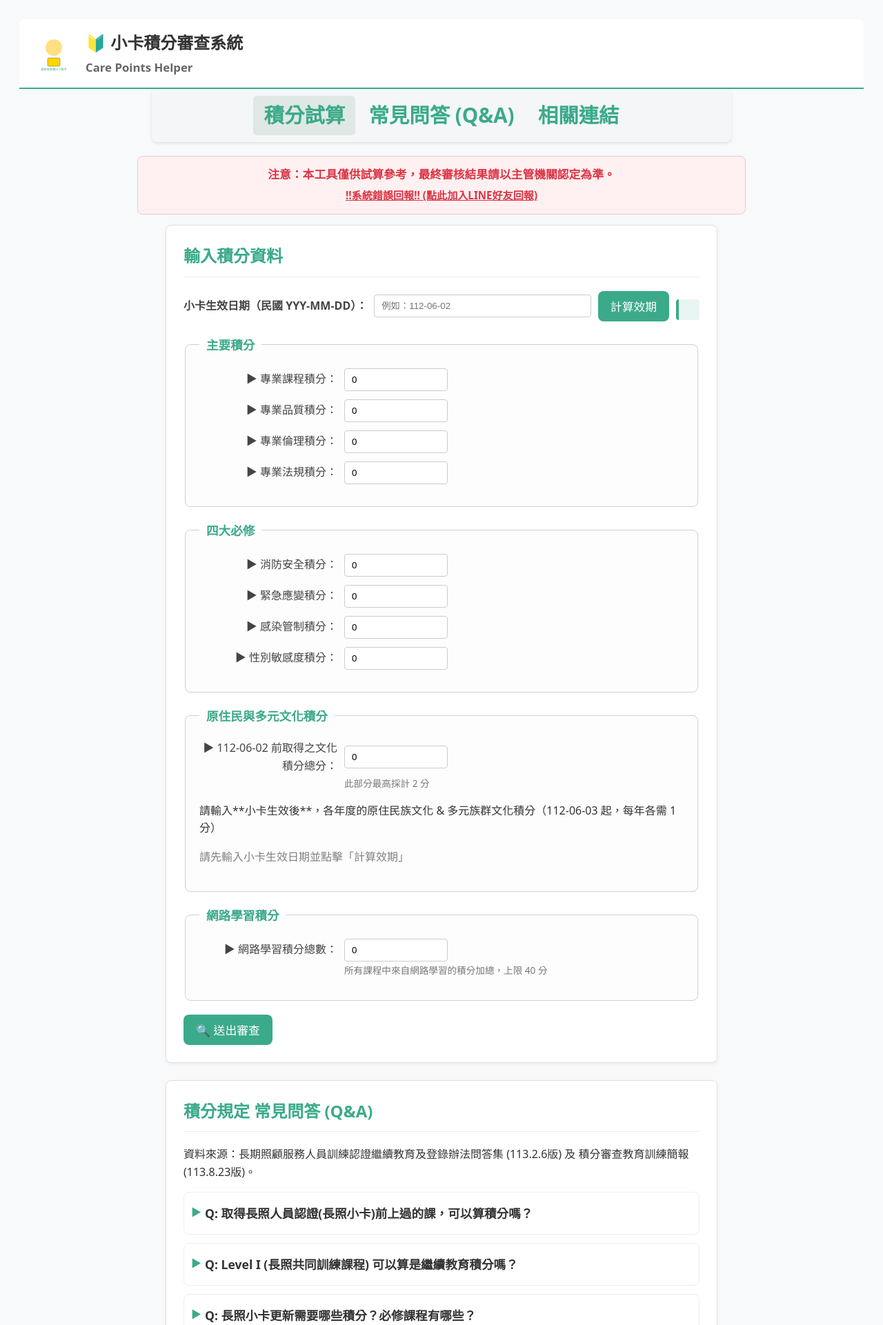
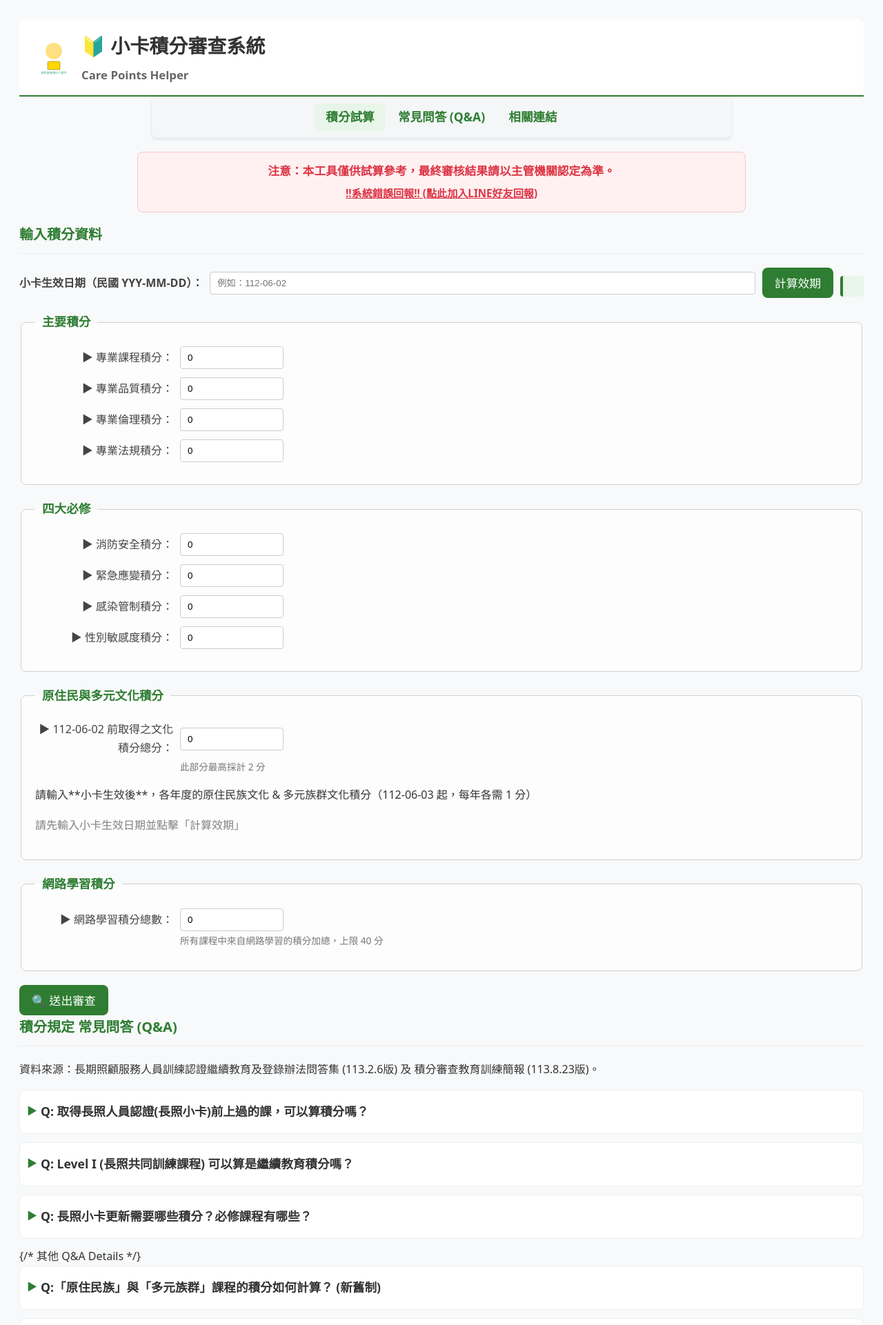
Before and after one commit to qqw0529-star/-, a Flask app: page / in a window 1280 px wide. Shown: the top 1921 px of the page at 69% size. Run offline with Flask 3, Linux system fonts and the light colour scheme; parts of the project's set-up code (start-up, migrations or seed data) failed here and were passed over.

Commit message:
Update style.css

```diff
--- a/static/style.css
+++ b/static/style.css
@@ -1,28 +1,64 @@
 /* 基本樣式 */
 html { scroll-behavior: smooth; }
-body { font-family: 'Noto Sans', 'Noto Sans TC', Arial, sans-serif; padding: 20px; color: #333; background-color: #f8f9fa; line-height: 1.6; }
-header { display: flex; align-items: center; gap: 16px; border-bottom: 2px solid #3BAA8A; padding-bottom: 10px; margin-bottom: 0; background-color: #fff; padding: 15px 20px; border-radius: 8px 8px 0 0; }
+body {
+  font-family: 'Noto Sans', 'Noto Sans TC', Arial, sans-serif;
+  padding: 20px;
+  color: #333;
+  background-color: #f8f9fa; /* (★ 建議) 區塊分隔 */
+  line-height: 1.7; /* (★ 建議) 增加行高 */
+  font-size: 16px; /* (★ 建議) 內文 16px */
+}
+header {
+  display: flex;
+  align-items: center;
+  gap: 10px; /* (★ 建議) 縮小間距 */
+  border-bottom: 2px solid #2e7d32; /* (★ 建議) 統一品牌色 */
+  padding-bottom: 10px;
+  margin-bottom: 0;
+  background-color: #fff;
+  padding: 15px 20px;
+  border-radius: 8px 8px 0 0;
+}
 header img { border-radius: 8px; }
-h1 { margin: 0; font-size: 1.5em;}
-h1 small { display: block; font-size: 0.7em; color: #666; margin-top: 4px; }
+h1 {
+  margin: 0;
+  font-size: 1.75em; /* (★ 建議) 強化字級 (28px) */
+}
+h1 small { display: block; font-size: 0.6em; color: #666; margin-top: 4px; } /*
 main { max-width: 800px; margin: 0 auto 20px auto; }
-section { background: #fff; border: 1px solid #e0e0e0; border-radius: 8px; padding: 25px; margin-bottom: 25px; box-shadow: 0 2px 5px rgba(0,0,0,0.05); }
-h2 { color: #3BAA8A; margin-top: 0; margin-bottom: 20px; border-bottom: 1px solid #eee; padding-bottom: 10px; }
+section { background: #fff; border: 1px solid #e0e0e0; border-radius: 8px; padding: 25px; margin-bottom: 25px; box-shadow: 0 2px 5px rgba(0,0,0,0.05); } /* (★ 建議) 區塊分隔 */
+h2 {
+  color: #2e7d32; /* (★ 建議) 統一品牌色 */
+  margin-top: 0;
+  margin-bottom: 20px;
+  border-bottom: 1px solid #eee;
+  padding-bottom: 10px;
+  font-size: 1.25em; /* (★ 建議) 強化字級 (20px) */
+}
 h4 { color: #555; margin-top: 15px; margin-bottom: 5px; font-size: 1.05em; }
 h4 small { font-weight: normal; color: #777; font-size: 0.9em; }
 
-/* Disclaimer 和 回報連結 樣式 */
+/* Disclaimer (符合"淡色背景警示"建議) */
 .disclaimer-notice { background-color: #fff1f1; color: #dc3545; border: 1px solid #f5c6cb; padding: 10px 20px; margin: 15px auto 15px auto; max-width: 840px; border-radius: 8px; font-size: 1.05em; font-weight: bold; text-align: center; }
 .disclaimer-notice p { margin: 3px 0; }
 .report-link { color: #dc3545; font-weight: bold; text-decoration: underline; font-size: 0.9em; cursor: pointer; }
 .report-link:hover { color: #a71d2a; }
 
-
 /* 導覽列 */
 nav.sub-nav { background: #f4f6f8; padding: 10px 0; border-radius: 8px; margin: 0 auto 20px auto; max-width: 840px; text-align: center; position: sticky; top: 10px; z-index: 10; box-shadow: 0 2px 4px rgba(0,0,0,0.1); }
-/* (★ 已修改) 導覽列字體大小 */
-nav.sub-nav a { display: inline-block; padding: 5px 15px; text-decoration: none; color: #3BAA8A; font-weight: bold; border-radius: 5px; font-size: 1.84em; /* Applied font size */ }
-nav.sub-nav a:hover, nav.sub-nav a:focus, nav.sub-nav a.active { background-color: #e0e8e5; outline: none; }
+nav.sub-nav a {
+  display: inline-block;
+  padding: 5px 15px;
+  text-decoration: none;
+  color: #2e7d32; /* (★ 建議) 統一品牌色 */
+  font-weight: bold;
+  border-radius: 5px;
+  font-size: 1.1em; /* (★ 建議) 強化字級 (17.6px) */
+}
+nav.sub-nav a:hover, nav.sub-nav a:focus, nav.sub-nav a.active {
+  background-color: #e8f5e9; /* (★ 建議) 統一輔色 */
+  outline: none;
+}
 
 /* 錨點跳轉偏移 */
 #calculator-section, #qa-section, #links-section { scroll-margin-top: 80px; }
@@ -32,7 +68,12 @@
 .input-group label { font-weight: bold; color: #444; min-width: 220px; text-align: right;}
 .input-group input[type="text"] { flex-grow: 1; padding: 8px 10px; border: 1px solid #ccc; border-radius: 4px; min-width: 150px; }
 fieldset { border: 1px solid #d0d0d0; border-radius: 8px; padding: 20px; margin-bottom: 20px; background-color: #fdfdfd; }
-legend { font-weight: bold; color: #3BAA8A; padding: 0 10px; font-size: 1.1em; }
+legend {
+  font-weight: bold;
+  color: #2e7d32; /* (★ 建議) 統一品牌色 */
+  padding: 0 10px;
+  font-size: 1.1em;
+}
 .input-item { display: grid; grid-template-columns: 200px 1fr; gap: 10px; align-items: center; margin-bottom: 12px; }
 .input-item label { font-weight: 500; color: #444; text-align: right; }
 .input-item input[type="number"], .input-item input[type="text"] { width: 100%; max-width: 150px; padding: 8px 10px; border: 1px solid #ccc; border-radius: 4px; box-sizing: border-box; }
@@ -43,29 +84,48 @@
 .yearly-item label { font-size: 0.95em; }
 
 /* 按鈕 */
-button { background: #3BAA8A; border: none; color: #fff; padding: 10px 18px; border-radius: 8px; cursor: pointer; font-size: 1.05em; transition: background-color 0.2s; }
-button:hover { background: #2f8c70; }
+button {
+  background: #2e7d32; /* (★ 建議) 統一品牌色 */
+  border: none;
+  color: #fff;
+  padding: 10px 18px;
+  border-radius: 8px;
+  cursor: pointer;
+  font-size: 1.05em;
+  transition: background-color 0.2s;
+}
+button:hover {
+  background: #266a29; /* (★ 建議) 統一品牌色 */
+}
 
 /* 日期顯示 */
-.date-info { margin-top: 10px; background: #e9f5f2; padding: 15px; border-radius: 4px; border-left: 4px solid #3BAA8A; font-size: 0.95em; color: #333; }
+.date-info {
+  margin-top: 10px;
+  background: #e8f5e9; /* (★ 建議) 統一輔色 */
+  padding: 15px;
+  border-radius: 4px;
+  border-left: 4px solid #2e7d32; /* (★ 建議) 統一品牌色 */
+  font-size: 0.95em;
+  color: #333;
+}
 .date-info p { margin: 8px 0; }
 .date-info hr { border: 0; border-top: 1px dashed #ccc; margin: 10px 0; }
 .date-info strong { color: #d9534f; }
 .date-info small { font-size: 0.9em; color: #555; }
 
 /* 結果顯示 */
-#result-section { border-top: 3px solid #3BAA8A; }
+#result-section { border-top: 3px solid #2e7d32; } /* (★ 建議) 統一品牌色 */
 #result-details ol { list-style-type: none; padding-left: 0; }
 #result-details li { background-color: #f8f9fa; border: 1px solid #e0e0e0; border-radius: 5px; padding: 12px 15px; margin-bottom: 10px; }
-#result-details li strong { color: #3BAA8A; }
+#result-details li strong { color: #2e7d32; } /* (★ 建議) 統一品牌色 */
 .error-reason { color: #dc3545; font-weight: bold; font-size: 0.9em; display: block; margin-top: 5px; }
 .sub-item { background-color: #fff !important; border-left: 3px solid #dc3545; font-size: 0.95em; margin-left: 15px; }
 
 /* Q&A 樣式 */
 .qa-container details { background: #fff; border: 1px solid #eee; border-radius: 8px; margin-bottom: 12px; }
-.qa-container details[open] { border-color: #3BAA8A; }
+.qa-container details[open] { border-color: #2e7d32; } /* (★ 建議) 統一品牌色 */
 .qa-container summary { padding: 16px; font-weight: bold; color: #333; cursor: pointer; font-size: 1.1em; list-style: none; position: relative; padding-left: 30px; }
-.qa-container summary::before { content: '▶'; position: absolute; left: 10px; top: 18px; font-size: 0.8em; color: #3BAA8A; transform: rotate(0deg); transition: transform 0.2s; }
+.qa-container summary::before { content: '▶'; position: absolute; left: 10px; top: 18px; font-size: 0.8em; color: #2e7d32; /* (★ 建議) 統一品牌色 */ transform: rotate(0deg); transition: transform 0.2s; }
 .qa-container details[open] summary::before { transform: rotate(90deg); }
 .qa-container .answer { padding: 0 16px 16px 30px; line-height: 1.7; border-top: 1px dashed #eee; margin: 10px 16px 0 16px; }
 .qa-container .answer p { margin: 8px 0; }
@@ -75,7 +135,11 @@
 /* 連結區塊 */
 #links-section ul { list-style: none; padding-left: 0; }
 #links-section li { margin-bottom: 10px; }
-#links-section a { color: #007bff; text-decoration: none; }
+#links-section a {
+  color: #2e7d32; /* (★ 建議) 統一品牌色 */
+  text-decoration: none;
+  font-weight: 500;
+}
 #links-section a:hover { text-decoration: underline; }
 #links-section p { margin-top: 15px; }
 #links-section strong { font-weight: bold; }
```
